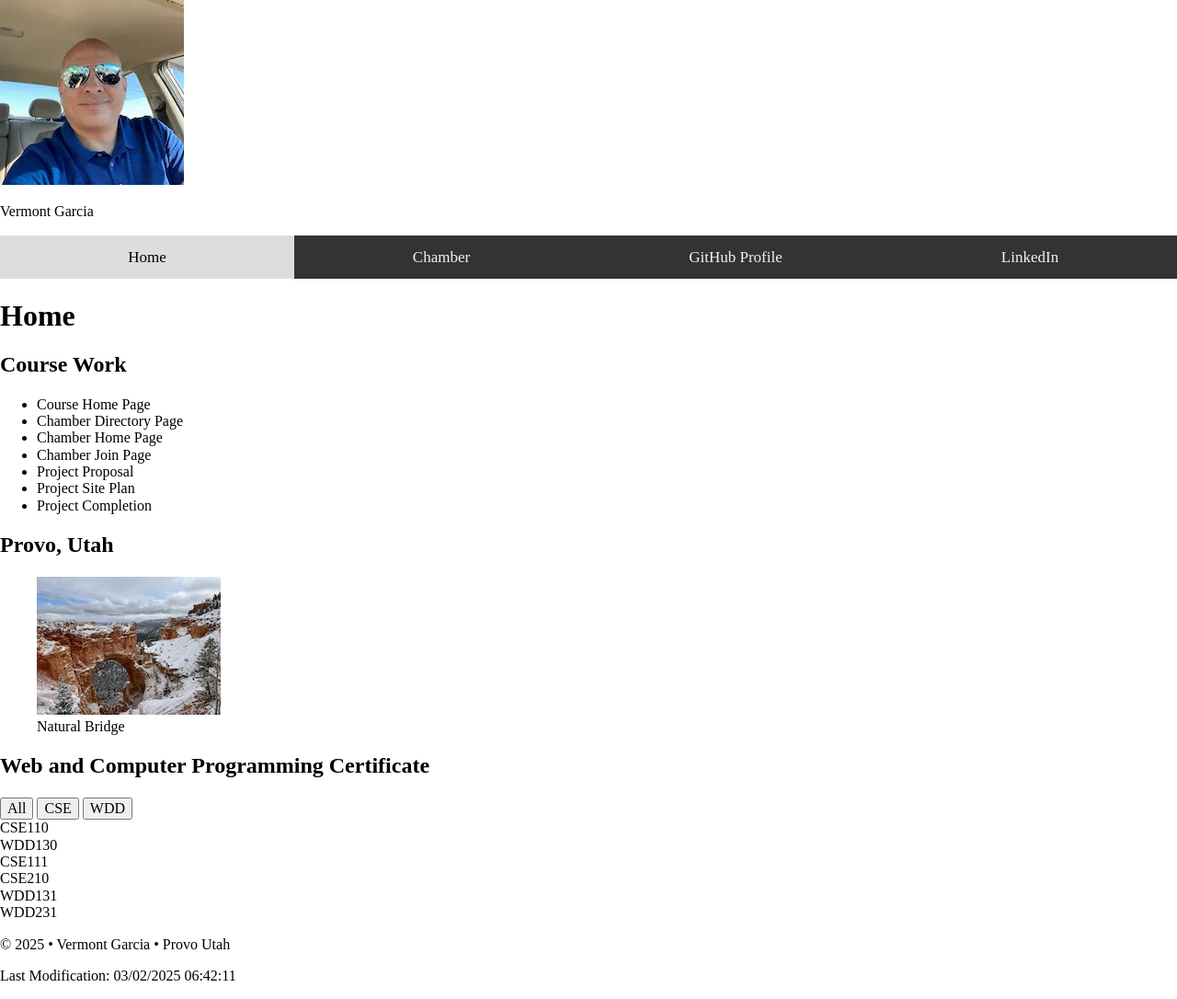
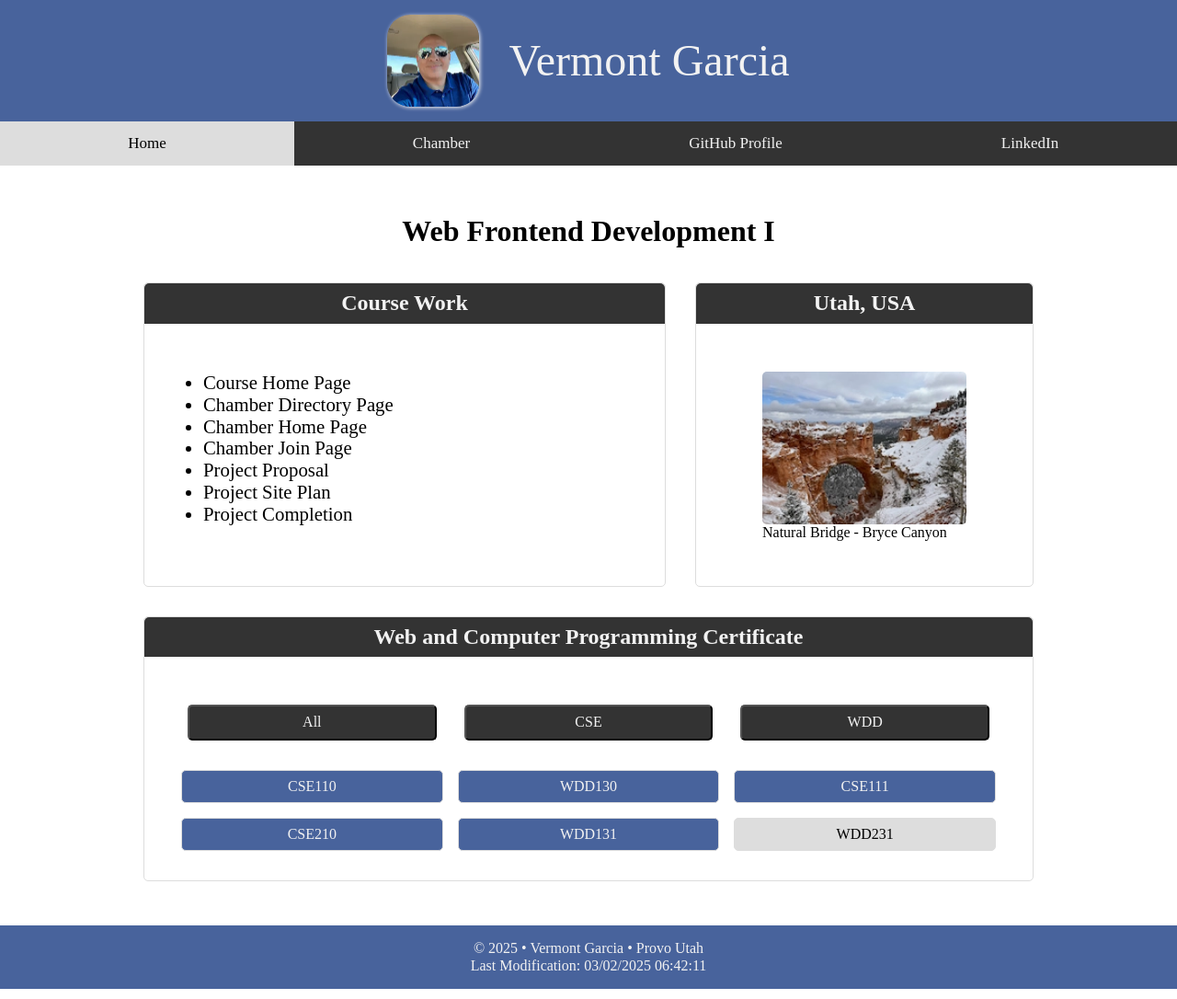
Before and after one commit to vermontgarcia/wdd231, a plain HTML site: page index.html in a window 1280 px wide. Shown: the whole page at 92% size. Drawn offline with Linux system fonts and the light colour scheme.

Commit message:
Basic Styles

```diff
--- a/index.html
+++ b/index.html
@@ -16,18 +16,24 @@
     <link rel="shortcut icon" href="images/favicon.ico" type="image/x-icon" />
     <link rel="stylesheet" href="styles/normalize.css" />
     <link rel="stylesheet" href="styles/index.css" />
+    <link rel="stylesheet" href="styles/large.css" />
     <script src="scripts/index.js" defer></script>
   </head>
 
   <body>
     <header>
       <div>
-        <img src="images/profile.webp" alt="Vermont Garcia profile image" />
+        <img
+          src="images/profile.webp"
+          alt="Vermont Garcia profile image"
+          width="100"
+          height="100"
+        />
         <p>Vermont Garcia</p>
       </div>
       <nav class="menu" id="menu">
         <a class="active" href="index.html">Home</a>
-        <a href="chamber.html">Chamber</a>
+        <a href="chamber/index.html">Chamber</a>
         <a href="https://github.com/vermontgarcia" target="_blank"
           >GitHub Profile</a
         >
@@ -40,29 +46,31 @@
       </nav>
     </header>
     <main>
-      <h1>Home</h1>
-      <section>
+      <h1>Web Frontend Development I</h1>
+      <section class="card">
         <h2>Course Work</h2>
-        <ul id="course-work"></ul>
+        <ul class="card-content" id="course-work"></ul>
       </section>
-      <section>
-        <h2>Provo, Utah</h2>
-        <figure>
+      <section class="card">
+        <h2>Utah, USA</h2>
+        <figure class="card-content">
           <img
             src="images/natural-bridge-bryce-canyon.webp"
             alt="Bryce Canyon"
           />
-          <figcaption>Natural Bridge</figcaption>
+          <figcaption>Natural Bridge - Bryce Canyon</figcaption>
         </figure>
       </section>
-      <section>
+      <section class="card certificate">
         <h2>Web and Computer Programming Certificate</h2>
-        <div>
-          <button>All</button>
-          <button>CSE</button>
-          <button>WDD</button>
+        <div class="card-content">
+          <div class="button-container">
+            <button>All</button>
+            <button>CSE</button>
+            <button>WDD</button>
+          </div>
+          <div class="certificate-courses" id="certificate-courses"></div>
         </div>
-        <div id="certificate-courses"></div>
       </section>
     </main>
     <footer class="footer">
--- a/styles/index.css
+++ b/styles/index.css
@@ -1,9 +1,42 @@
 /* Site Styles - Mobile First*/
+
+:root {
+  --background-color: #48639c;
+  --background-color-menu: #333333;
+  --background-color-ligth: #ddd;
+  --text-color-ligth: #F2F2F2;
+  --box-shadow-ligth: #f5f5f5;
+
+}
+
+/* Header */
+
+header div {
+display: flex;
+padding: 1rem;
+align-items: center;
+justify-content: center;
+background-color: var(--background-color);
+}
+
+header div img {
+  width: 50px;
+  height: 50px;
+  border-radius: 25%;
+  box-shadow: 1px 1px 4px var(--box-shadow-ligth);
+  margin-right: 1rem;
+}
+
+header p {
+  font-size: 2rem;
+  margin: 0;
+  color: var(--text-color-ligth);
+}
 
 /* Menu  */
 .menu {
   overflow: hidden;
-  background-color: #333;
+  background-color: var(--background-color-menu);
   display: flex;
   justify-content: flex-end;
 }
@@ -11,7 +44,7 @@
 .menu a {
   float: left;
   display: block;
-  color: #f2f2f2;
+  color: var(--text-color-ligth);
   text-align: center;
   padding: 14px 16px;
   text-decoration: none;
@@ -20,12 +53,12 @@
 }
 
 .menu a:hover {
-  background-color: #ddd;
+  background-color: var(--background-color-ligth);
   color: black;
 }
 
 .menu a.active {
-  background-color: #ddd;
+  background-color: var(--background-color-ligth);
   color: black;
 }
 
@@ -64,3 +97,100 @@
     flex-direction: column;
   }
 }
+
+/* Main */
+
+h1 {
+  text-align: center;
+}
+
+main {
+  max-width: 1000px;
+  margin: 0 auto;
+  display: grid;
+  grid-template-columns: 1fr;
+  padding: 2rem;
+}
+
+.card {
+  margin: 1rem;
+  border-radius: 5px;
+  border: 1px solid var(--background-color-ligth);
+}
+
+.card .card-content {
+  padding: 2rem;
+  display: flex;
+  flex-direction: column;
+}
+
+
+.card h2 {
+  margin-top: 0;
+  background-color: var(--background-color-menu);
+  padding: 0.5rem;
+  border-radius: 5px 5px 0 0;
+  text-align: center;
+  color: var(--text-color-ligth);
+}
+
+.card li {
+  font-size: 1.3rem;
+  margin-left: 2rem;
+}
+
+.card img {
+  border-radius: 5px;
+}
+
+.button-container {
+  display: flex;
+  justify-content: space-around;
+  margin-bottom: 1rem;
+}
+
+.button-container button {
+  background-color: var(--background-color-menu);
+  color: var(--text-color-ligth);
+  width: 30%;
+  padding: 0.5rem;
+  border-radius: 5px;
+  cursor: pointer;
+}
+
+.certificate-courses {
+  display: grid;
+  grid-template-columns: 1fr;
+}
+
+.certificate-courses div {
+  padding: 0.5rem;
+  border: 1px solid var(--background-color-ligth);
+  margin-top: 1rem;
+  text-align: center;
+  border-radius: 5px;
+}
+
+.certificate-courses div.completed {
+  background-color: var(--background-color);
+  color: var(--text-color-ligth);
+}
+
+.certificate-courses div.current {
+  background-color: var(--background-color-ligth);
+}
+
+/* Footer */
+footer {
+  background-color: var(--background-color);
+  padding: 1rem;
+  display: flex;
+  flex-direction: column;
+  align-items: center;
+  justify-content: center;
+  color: var(--text-color-ligth);
+}
+
+footer p {
+  margin: 0;
+}
--- /dev/null
+++ b/styles/large.css
@@ -0,0 +1,38 @@
+
+@media screen and (min-width: 500px) {
+
+}
+
+@media screen and (min-width: 800px) {
+  header div img {
+    width: 100px;
+    height: 100px;
+    margin-right: 2rem;
+  }
+
+  header div p {
+    font-size: 3rem;
+  }
+
+  main {
+    display: grid;
+    grid-template-columns: 1.5fr 1fr;
+  }
+
+  main h1 {
+    grid-column: 1/3;
+  }
+
+  main .certificate {
+    grid-column: 1/3;
+  }
+
+  .certificate-courses {
+    /* margin-top: 1rem; */
+    grid-template-columns: 1fr 1fr 1fr;
+  }
+
+  .certificate-courses div {
+    margin: 1rem 0.5rem 0;
+  }
+}
```
